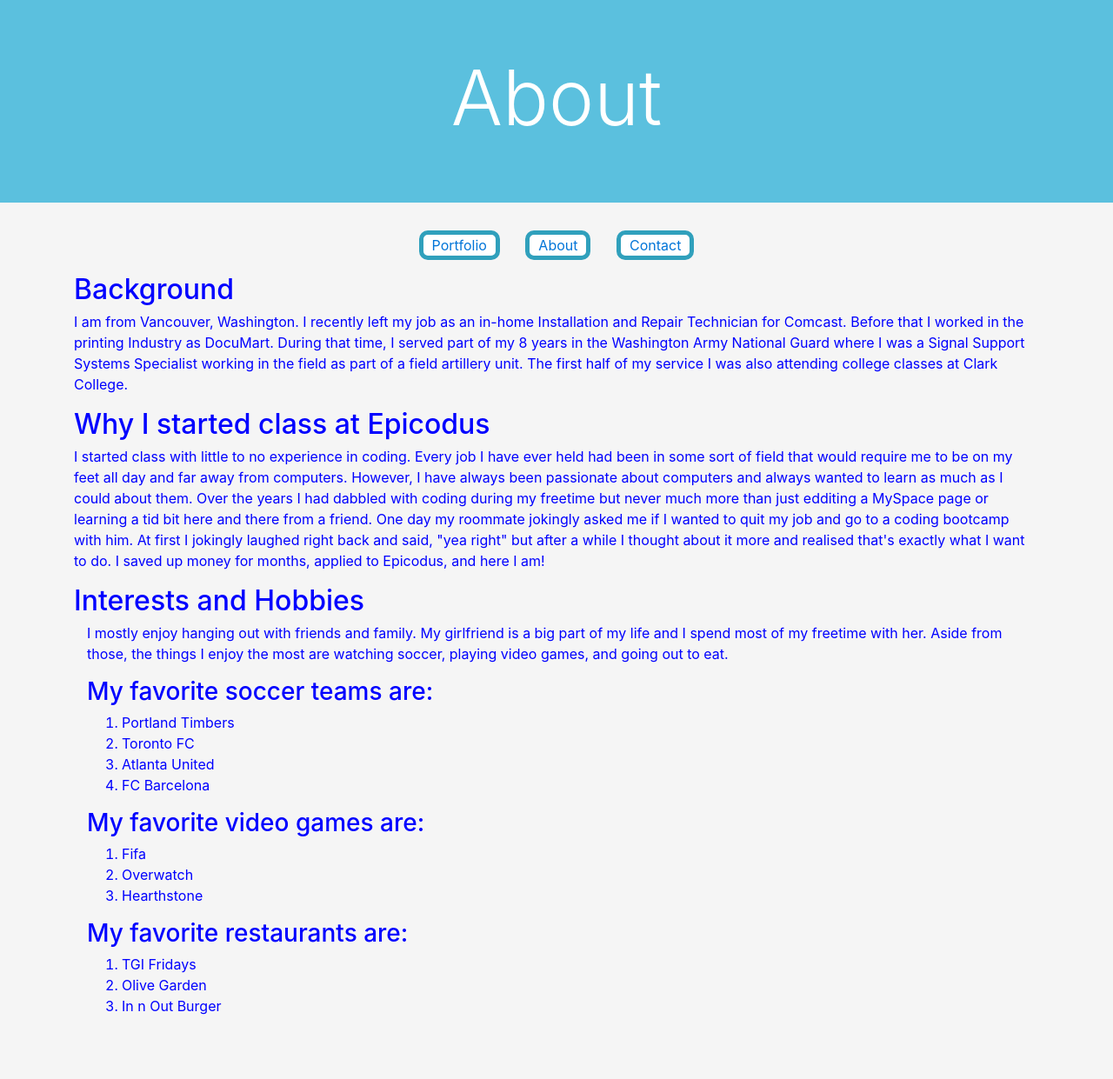
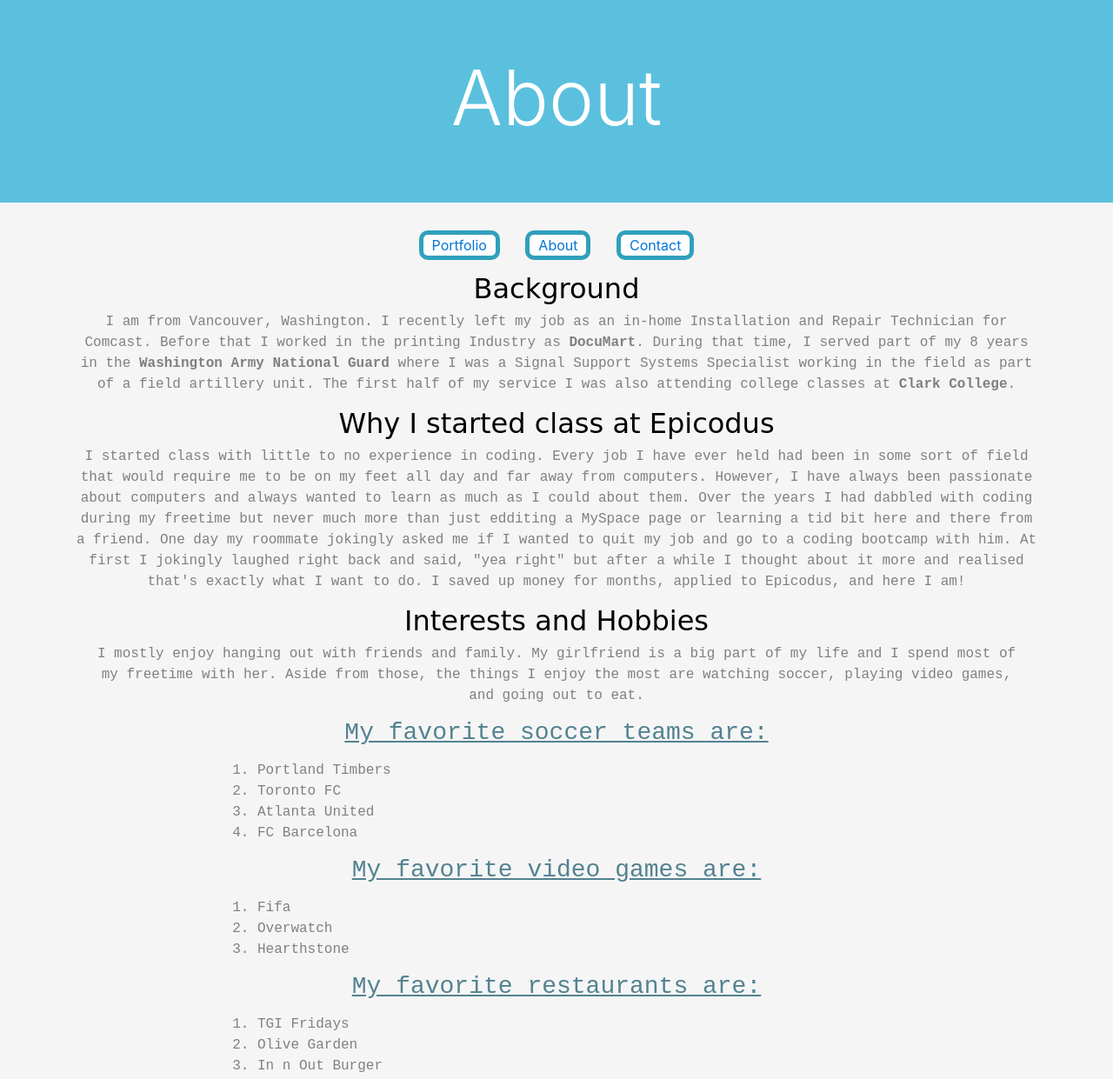
Before and after one commit to DLopez6877/Portfolio, a plain HTML site: page about.html in a window 1280 px wide. Shown: the whole page at 87% size. Before the commit the page ends 1185 px from the top, so only its background shows below. Drawn offline with nearby package versions, Linux system fonts and the light colour scheme.

Commit message:
style about page in styles.css

```diff
--- a/about.html
+++ b/about.html
@@ -21,7 +21,7 @@
         </ul>
       </div>
     </div>
-    <div class="container">
+    <div class="container" id="about-page">
       <h2>Background</h2>
       <p>
         I am from Vancouver, Washington. I recently left my job as an in-home Installation and Repair Technician for <span class="emplyer">Comcast</span>. Before that I worked in the printing Industry as <span class="employer">DocuMart</span>. During that time, I served part of my 8 years in the <span class="employer">Washington Army National Guard</span> where I was a Signal Support Systems Specialist working in the field as part of a field artillery unit. The first half of my service I was also attending college classes at <span class="employer">Clark College</span>.
--- a/css/styles.css
+++ b/css/styles.css
@@ -93,6 +93,36 @@ footer p {
 
 /*/footer*/
 
+/*about-page*/
+
+#about-page {
+  text-align: center;
+  color: grey;
+  font-family: monospace;
+}
+
+#about-page h2 {
+    color: black;
+    font-family: cursive;
+}
+
+#about-page h3 {
+  text-decoration: underline;
+  color: #538290;
+  margin: 15px;
+}
+
+#interests li {
+  text-align: left;
+  margin-left: 15%;
+}
+
+.employer {
+  font-weight: bold;
+}
+
+/*/about-page*/
+
 /*media queries*/
 
 @media screen and (max-width: 600px) {
```
